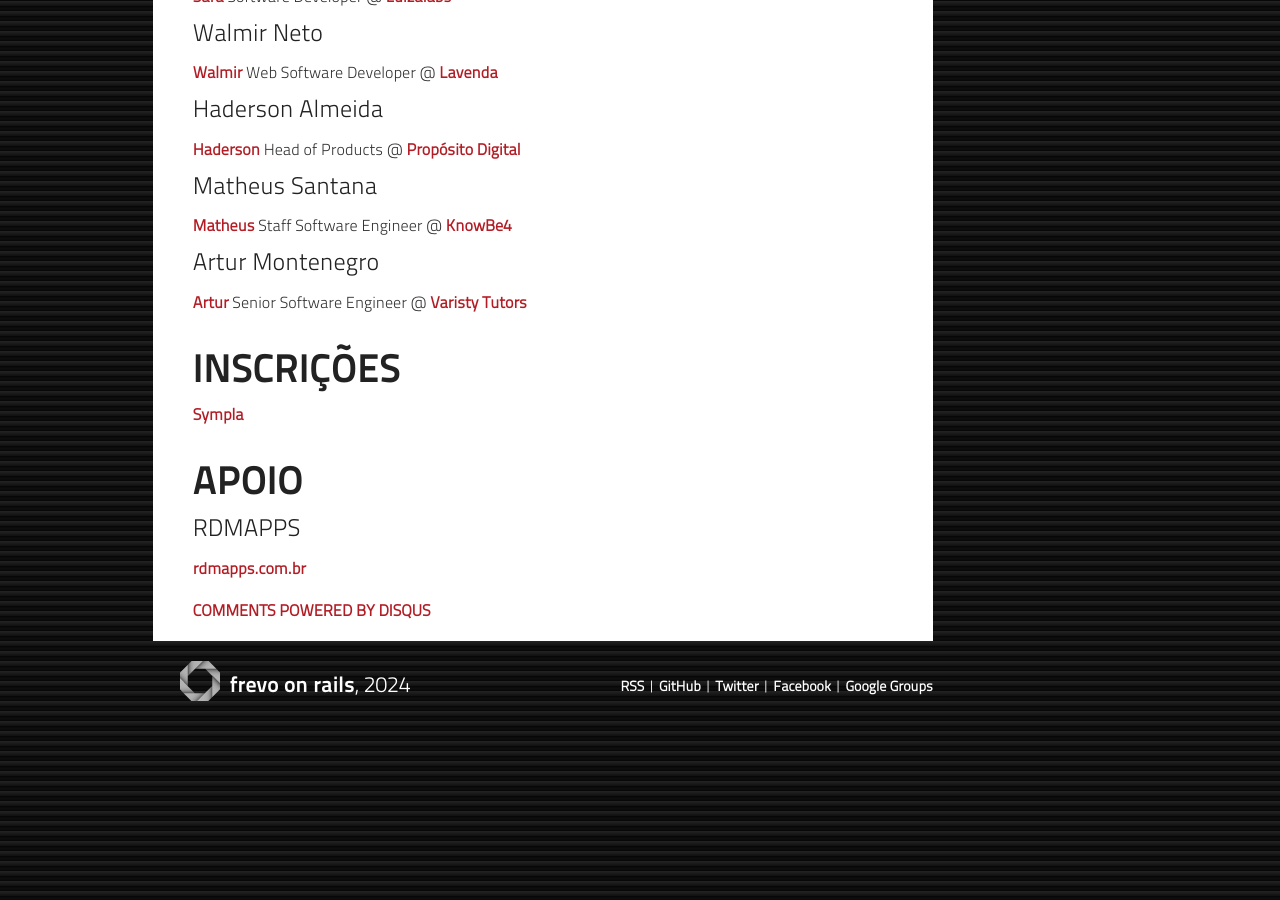
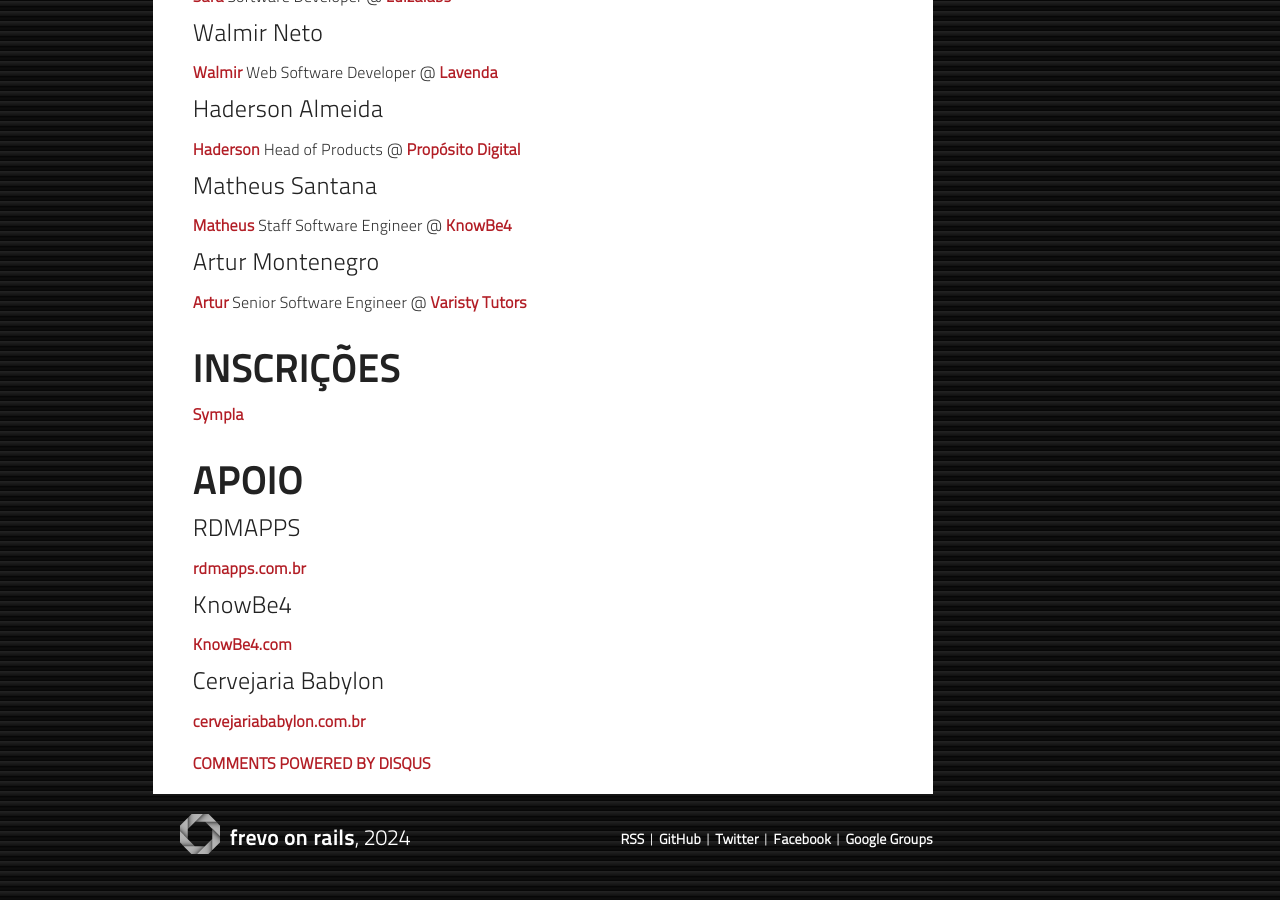
Before and after one commit to frevo-on-rails/frevo-on-rails.github.com, a Jekyll site: the page built from _posts/2024-08-29-encontro-de-agosto-2024.markdown, in a window 1280 px wide and 900 px high, scrolled down 1189 px. Built offline with Jekyll 4.4.1, drawn with Linux system fonts in a browser that asks for light colours; nearby versions of some CDN libraries; comment, search, counter and statistics services are not loaded.

Commit message:
agosto 2024: adiciona mais apoiadores :raised_hands:

```diff
--- a/_posts/2024-08-29-encontro-de-agosto-2024.markdown
+++ b/_posts/2024-08-29-encontro-de-agosto-2024.markdown
@@ -64,3 +64,11 @@
 ### RDMAPPS
 
 [rdmapps.com.br](https://www.rdmapps.com.br)
+
+### KnowBe4
+
+[KnowBe4.com](https://www.knowbe4.com)
+
+### Cervejaria Babylon
+
+[cervejariababylon.com.br](https://cervejariababylon.com.br/)
```
